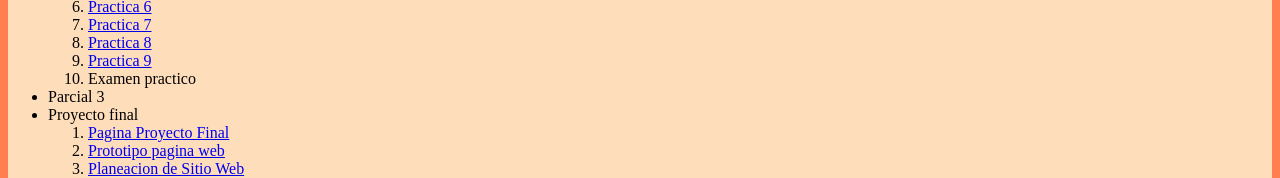
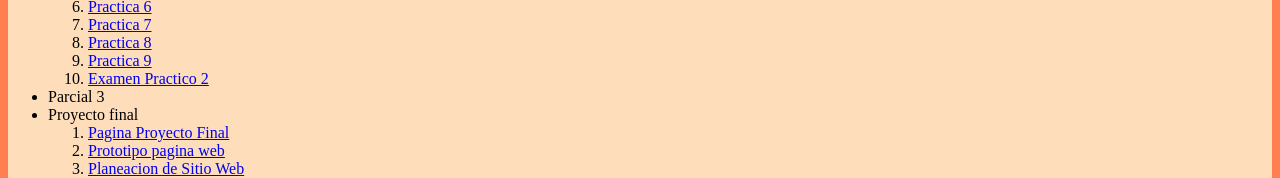
Before and after one commit to Oliver-AMR/Portafolio-, a plain HTML site: page index.html in a window 1280 px wide. Shown: the part 1572-1750 px from the top of the page. Drawn offline with Linux system fonts and the light colour scheme.

Commit message:
Update index.html

```diff
--- a/index.html
+++ b/index.html
@@ -144,7 +144,7 @@ Desarrollado por Oliver Mijangos
 					<li><a href="practica 6 flexbox.html">Practica 7</a></li>
 					<li><a href="position y z-index.html">Practica 8</a></li>
 					<li><a href="Práctica 9 Unidades de medida.html">Practica 9</a></li>
-					<li>Examen practico</li>
+					<li><a href="ExamenPractico2/Ecamen practico 2.html">Examen Practico 2</a></li>
 				</ol>
 			<li>Parcial 3</li>
 			<li>Proyecto final</li>
```
